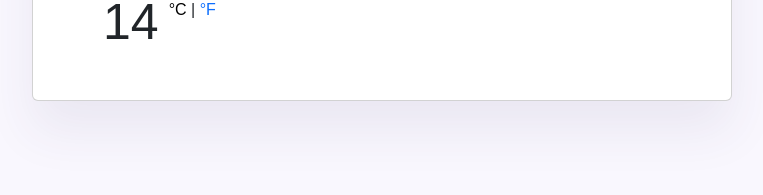
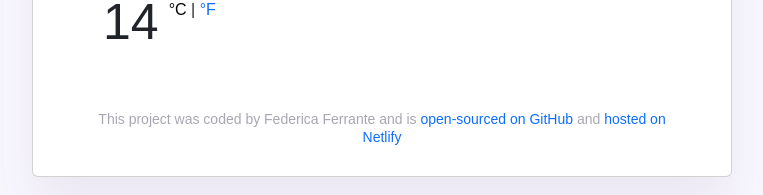
Before and after one commit to Rika1509/REACTWEATHERAPP, a React (Vite) app: page / in a window 1280 px wide. Shown: the part 757-952 px from the top of the page, without its empty margins (258-1021 px from the left). Built offline with nearby package versions, Linux system fonts and the light colour scheme.

Commit message:
Renamed folders in "components" and "molecule" and added footer component + footer css

```diff
--- /dev/null
+++ b/src/components/molecule/Footer/Footer.jsx
@@ -0,0 +1,11 @@
+export default function Footer() {
+    return (
+        <div>
+        <footer>
+            This project was coded by Federica Ferrante and is
+            <a href="https://github.com/Rika1509/REACTWEATHERAPP" target="_blank"> open-sourced on GitHub </a>
+            and <a href= "shecodes-react-app.netlify.app" target="blank"> hosted on Netlify</a>
+        </footer>
+        </div>
+    );
+}
--- a/src/main.jsx
+++ b/src/main.jsx
@@ -1,11 +1,12 @@
 import { StrictMode } from "react";
 import { createRoot } from "react-dom/client";
 
-import App from "./AtomicDesign/Atom/Index/index";
-import Searchbar from "./AtomicDesign/Atom/Searchbar/Searchbar";
-import Lastupdated from "./AtomicDesign/Atom/Lastupdate/Lastupdate";
-import WeatherDescription from "./AtomicDesign/Atom/Weatherdescription/Weatherdescription";
-import WeatherInfo from "./AtomicDesign/Atom/WeatherInfo/WeatherInfo";
+import App from "./components/molecule/Index/index";
+import Searchbar from "./components/molecule/Searchbar/Searchbar";
+import Lastupdated from "./components/molecule/Lastupdate/Lastupdate";
+import WeatherDescription from "./components/molecule/Weatherdescription/Weatherdescription";
+import WeatherInfo from "./components/molecule/WeatherInfo/WeatherInfo";
+import Footer from "./components/molecule/Footer/Footer";
 import "./style.css";
 
 const rootElement = document.getElementById("root");
@@ -21,6 +22,7 @@ root.render(
           <Lastupdated />
           <WeatherInfo />
           <WeatherDescription />
+          <Footer />
         </div>
       </div>
     </div>
--- a/src/style.css
+++ b/src/style.css
@@ -105,3 +105,11 @@ a {
 .col {
   padding: 0px 10px;
 }
+
+footer {
+  color: #27214266;
+  font-size: 14px;
+  line-height: 18px;
+  margin-top: 40px;
+  text-align: center;
+}
```
Also changed, not shown: src/components/molecule/Index/index.jsx (renamed from src/AtomicDesign/Atom/Index/index.jsx), src/components/molecule/Lastupdate/Lastupdate.jsx (renamed from src/AtomicDesign/Atom/Lastupdate/Lastupdate.jsx), src/components/molecule/Searchbar/Searchbar.jsx (renamed from src/AtomicDesign/Atom/Searchbar/Searchbar.jsx), src/components/molecule/WeatherInfo/WeatherInfo.jsx (renamed from src/AtomicDesign/Atom/WeatherInfo/WeatherInfo.jsx), src/components/molecule/Weatherdescription/Weatherdescription.jsx (renamed from src/AtomicDesign/Atom/Weatherdescription/Weatherdescription.jsx).
